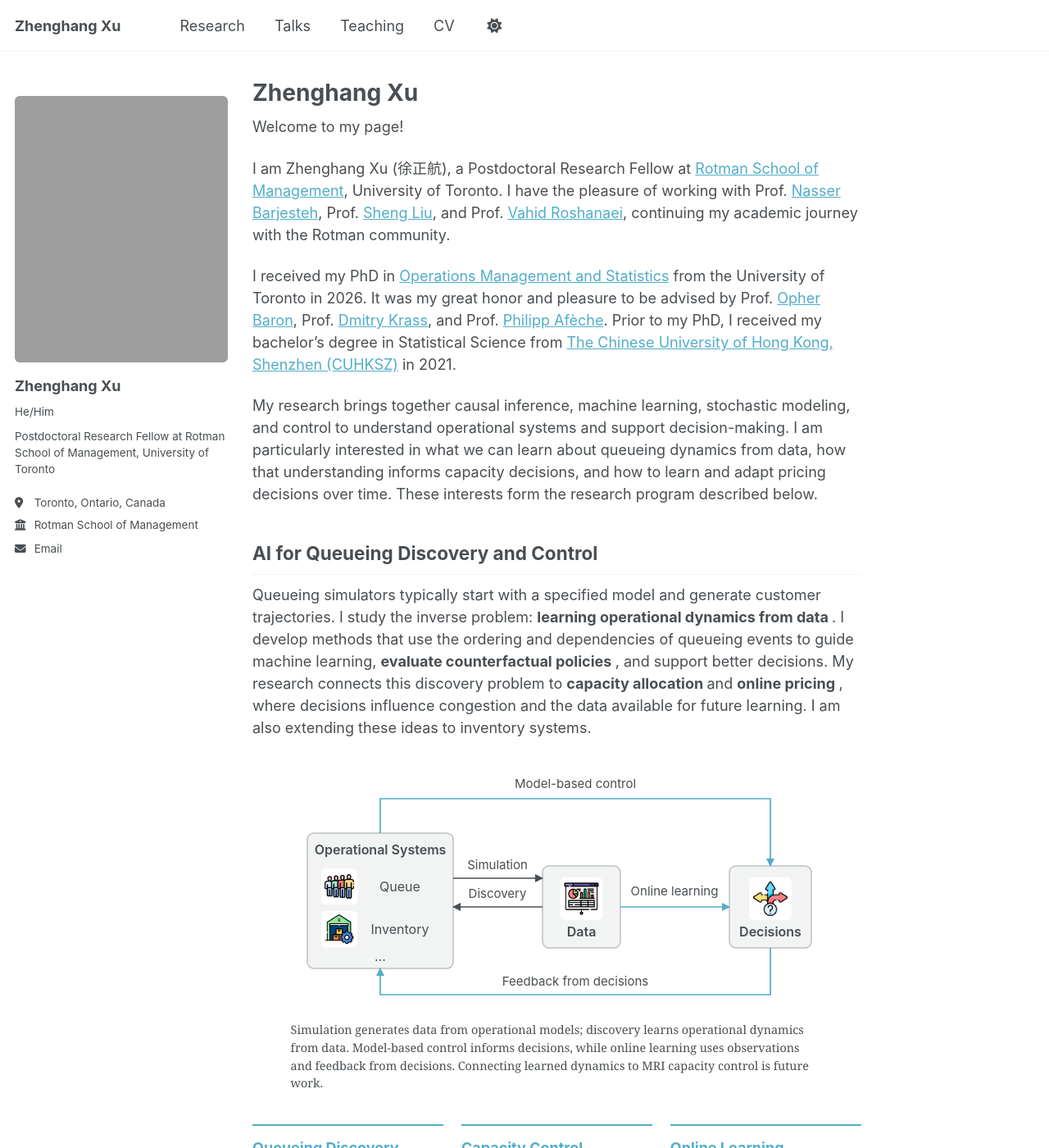
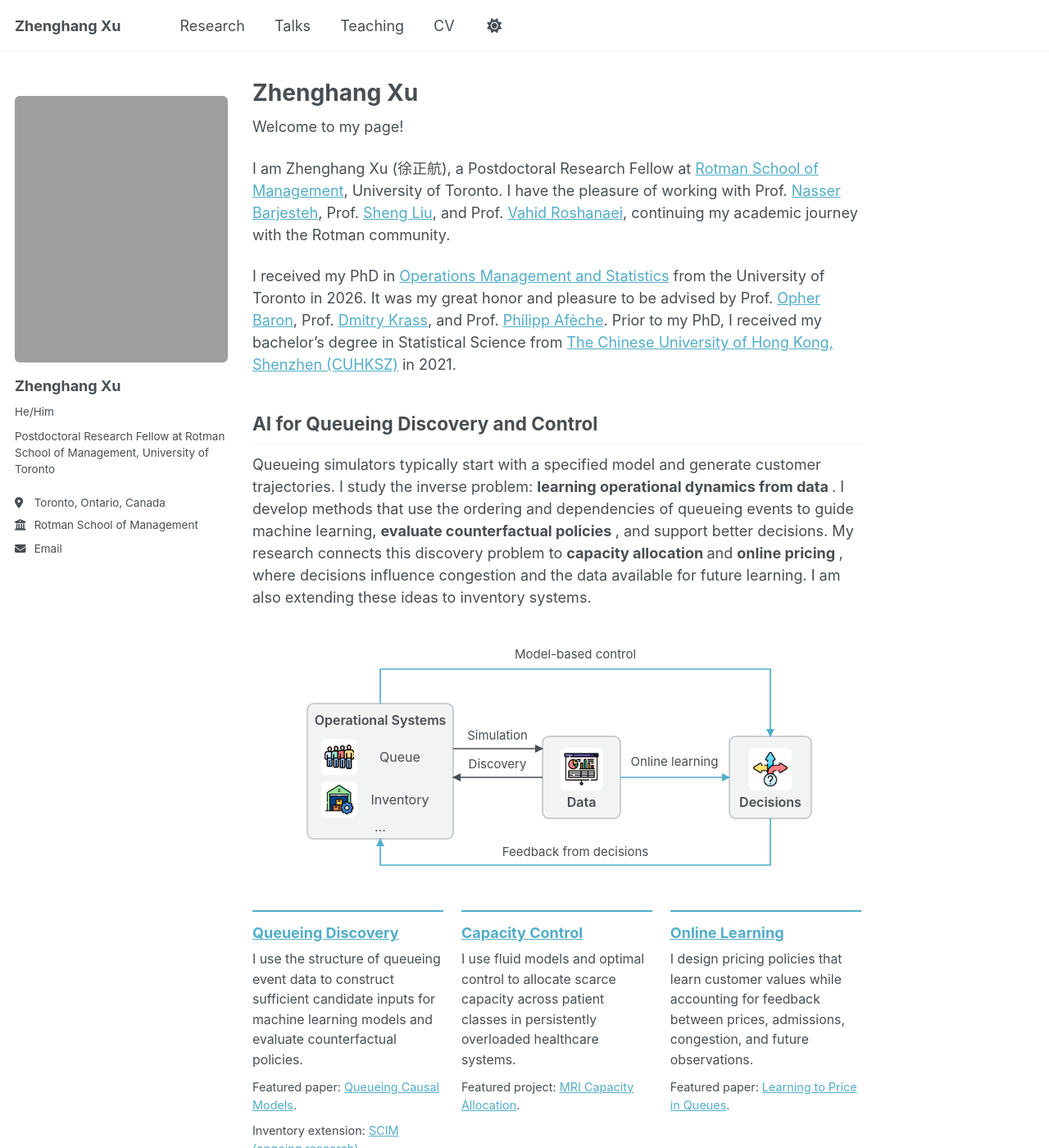
Before and after one commit to zhenghangxu-baymax/zhenghangxu-baymax.github.io, a Jekyll site: the page built from _pages/about.md, in a window 1280 px wide and 1400 px high. Shown: the whole window at 82% size. Built offline with Jekyll 4.4.1, drawn with Linux system fonts in a browser that asks for light colours; some of the changed text lies outside the part shown.

Commit message:
Remove redundant homepage research paragraphs

```diff
--- a/_config.yml
+++ b/_config.yml
@@ -13,7 +13,7 @@ title                    : "Zhenghang Xu"
 title_separator          : "-"
 name                     : &name "Zhenghang Xu"
 description              : &description "Zhenghang Xu, Postdoctoral Research Fellow at Rotman School of Management, University of Toronto. AI for Queueing Discovery and Control."
-last_updated             : "2026-10-15"
+last_updated             : "2026-10-16"
 url                      : https://zhenghangxu-baymax.github.io # the base hostname & protocol for your site e.g. "https://[your GitHub username].github.io" or if you already have some other page hosted on Github then use "https://[your GitHub username].github.io/[Your Repo Name]"
 baseurl                  : "" # the subpath of your site, e.g. "/blog"
 repository               : "zhenghangxu-baymax/zhenghangxu-baymax.github.io"
--- a/_includes/research-pipeline.html
+++ b/_includes/research-pipeline.html
@@ -88,5 +88,4 @@
       <text x="327" y="226" text-anchor="middle" transform="rotate(90 327 226)">Feedback to systems</text>
     </g>
   </svg>
-  <figcaption>Simulation generates data from operational models; discovery learns operational dynamics from data. Model-based control informs decisions, while online learning uses observations and feedback from decisions. Connecting learned dynamics to MRI capacity control is future work.</figcaption>
 </figure>
--- a/_pages/about.md
+++ b/_pages/about.md
@@ -26,8 +26,6 @@ I am Zhenghang Xu (徐正航), a Postdoctoral Research Fellow at [Rotman School
 
 I received my PhD in [Operations Management and Statistics](https://www.rotman.utoronto.ca/faculty-and-research/academic-areas/operations-management-and-statistics/) from the University of Toronto in 2026. It was my great honor and pleasure to be advised by Prof. [Opher Baron](https://discover.research.utoronto.ca/10004-opher-baron), Prof. [Dmitry Krass](https://discover.research.utoronto.ca/7243-dmitry-krass), and Prof. [Philipp Afèche](https://discover.research.utoronto.ca/15099-philipp-afeche). Prior to my PhD, I received my bachelor's degree in Statistical Science from [The Chinese University of Hong Kong, Shenzhen (CUHKSZ)](https://www.cuhk.edu.cn/en) in 2021.
 
-My research brings together causal inference, machine learning, stochastic modeling, and control to understand operational systems and support decision-making. I am particularly interested in what we can learn about queueing dynamics from data, how that understanding informs capacity decisions, and how to learn and adapt pricing decisions over time. These interests form the research program described below.
-
 ## AI for Queueing Discovery and Control
 
 {% include research-introduction.html %}
```
